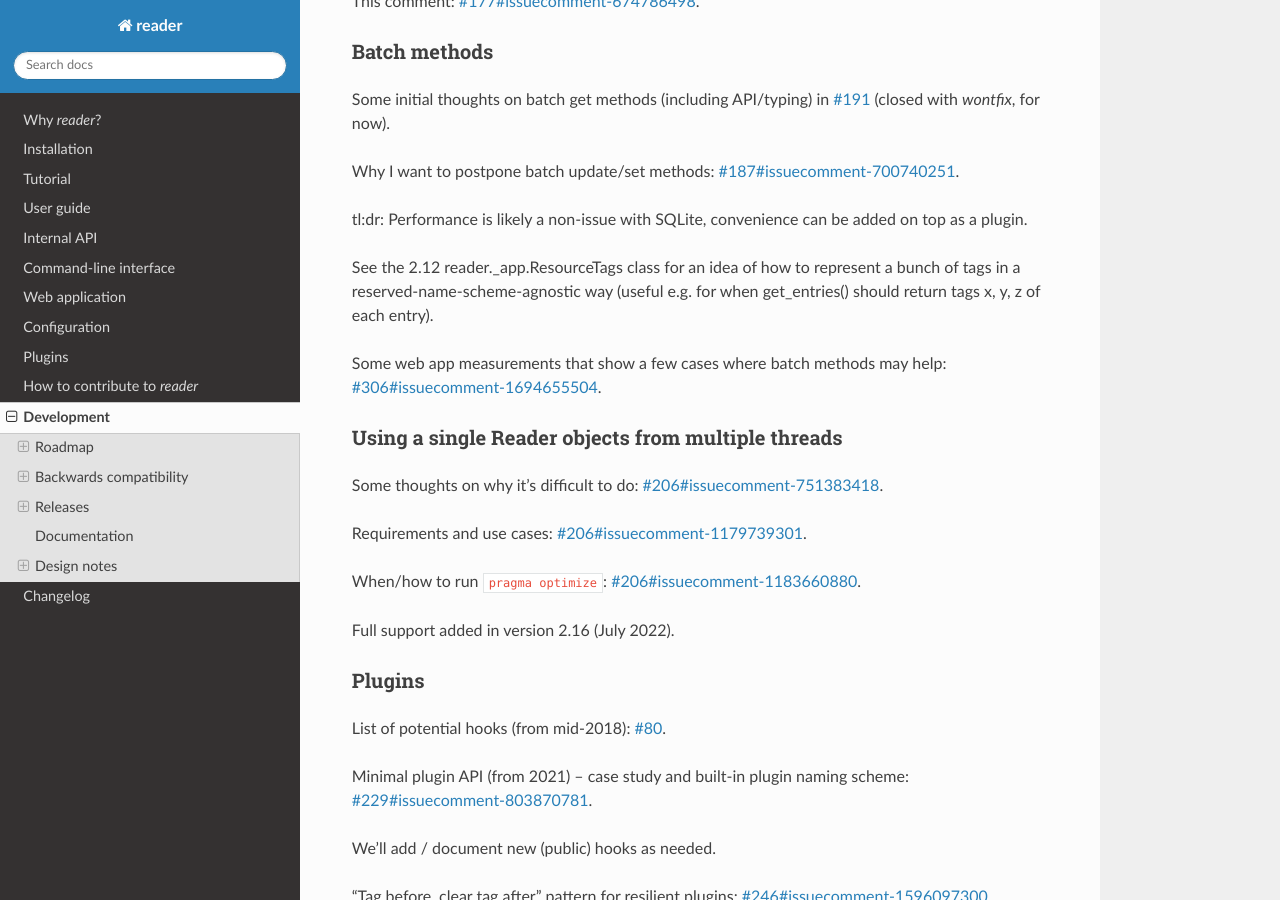
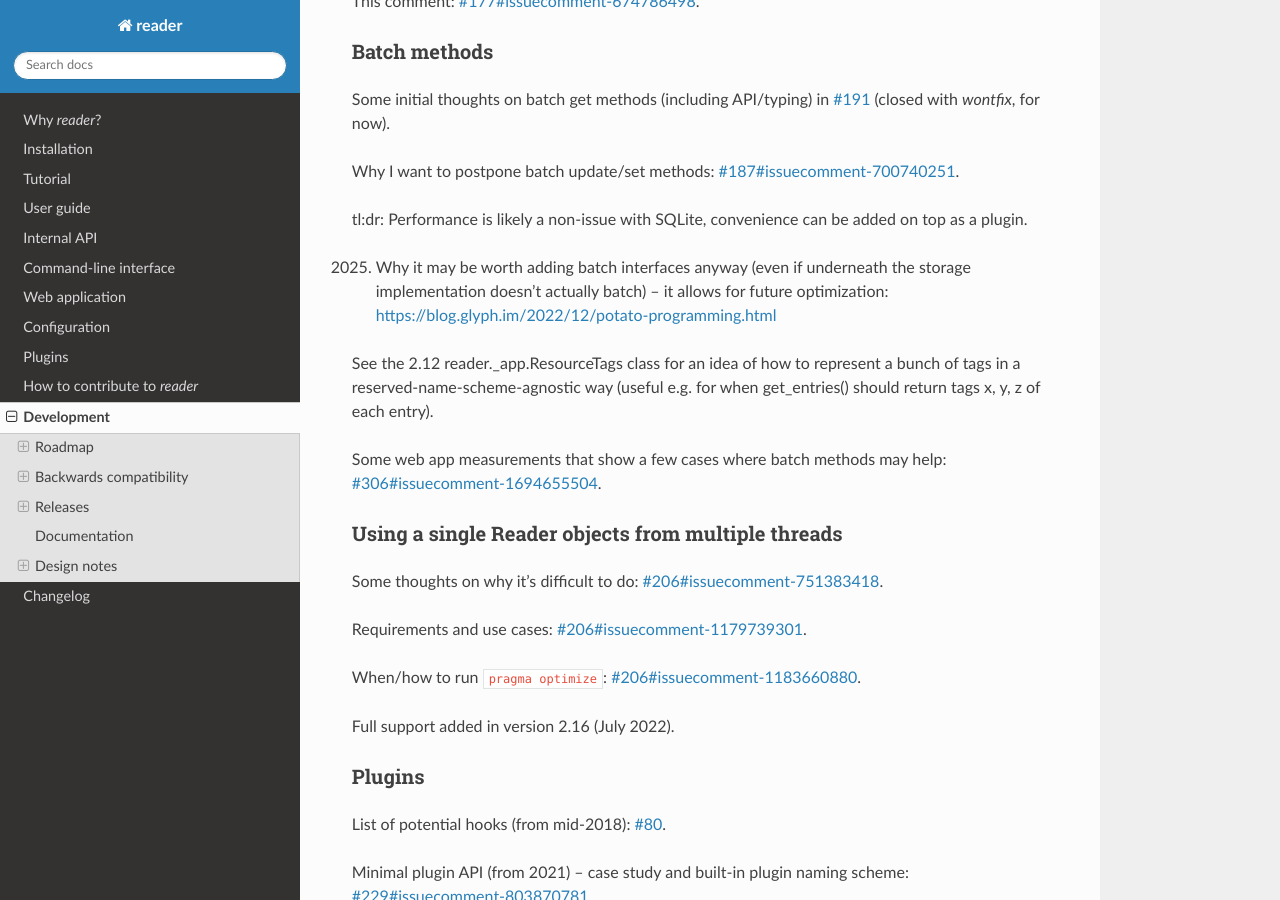
Before and after one commit to Alcides1123/reader, a Sphinx documentation site: the page built from docs/dev.rst, in a window 1280 px wide and 900 px high, scrolled down 11002 px. Built offline with Sphinx 7.4.7 and the Read the Docs theme 3.1.0, drawn with Linux system fonts in a browser that asks for light colours; pages that are not in the unit, such as notebooks, are missing from menus.

Commit message:
dev.rst: https://blog.glyph.im/2022/12/potato-programming.html

```diff
--- a/docs/dev.rst
+++ b/docs/dev.rst
@@ -663,6 +663,8 @@ Why I want to postpone batch update/set methods:
 tl:dr: Performance is likely a non-issue with SQLite,
 convenience can be added on top as a plugin.
 
+(2025) Why it may be worth adding batch interfaces anyway (even if underneath the storage implementation doesn't actually batch) – it allows for future optimization: https://blog.glyph.im/2022/12/potato-programming.html
+
 See the 2.12 reader._app.ResourceTags class for an idea of how to
 represent a bunch of tags in a reserved-name-scheme-agnostic way
 (useful e.g. for when get_entries() should return tags x, y, z of each entry).
```
